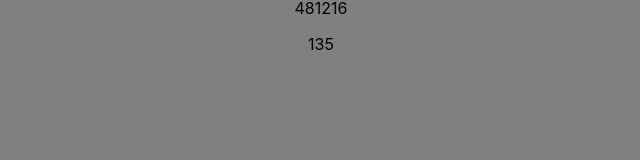
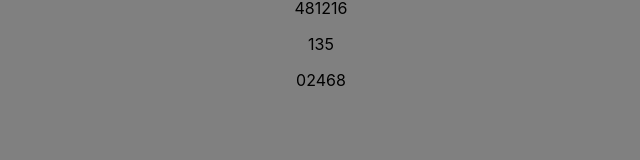
Before and after one commit to SimoneZem/codewar-ex, a React (Create React App) app: page / in a window 1280 px wide. Shown: the part 126-286 px from the top of the page, without its empty margins (319-959 px from the left). Built offline with nearby package versions, Linux system fonts and the light colour scheme.

Commit message:
feat(add mapEvenNumber): add map even number

```diff
--- a/src/App.jsx
+++ b/src/App.jsx
@@ -4,6 +4,7 @@ import { NoDuplication } from "./components/NoDuplication";
 import { NoDuplicationMap } from "./components/NoDuplicationMap";
 import { MapMultiplication } from "./components/MapMultiplication";
 import { MapOddNumber } from "./components/MapOddNumber";
+import { MapEvenNumber } from "./components/MapEvenNumber";
 import "./App.css";
 
 const sequence = [];
@@ -47,6 +48,15 @@ const oddArray = numbersArry.map((x) => {
   return null;
 });
 
+const initialArray = [0, 1, 2, 3, 4, 5, 6, 7, 8, 9];
+const evenArray = initialArray.map((x) => {
+  const isEven = x % 2 !== 1;
+  if (isEven) {
+    return x;
+  }
+  return null;
+});
+
 function App() {
   return (
     <div className="App">
@@ -65,6 +75,9 @@ function App() {
       <p>
         <MapOddNumber oddArray={oddArray} />
       </p>
+      <p>
+        <MapEvenNumber evenArray={evenArray} />
+      </p>
     </div>
   );
 }
--- /dev/null
+++ b/src/components/MapEvenNumber/index.jsx
@@ -0,0 +1,5 @@
+import React from "react";
+
+export const MapEvenNumber = ({ evenArray }) => {
+  return <div>{evenArray}</div>;
+};
```
